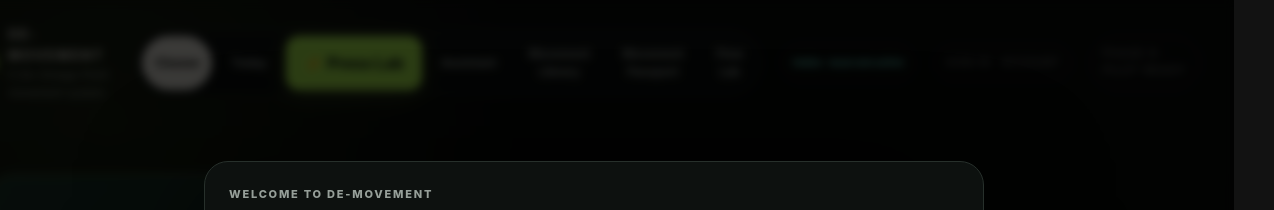
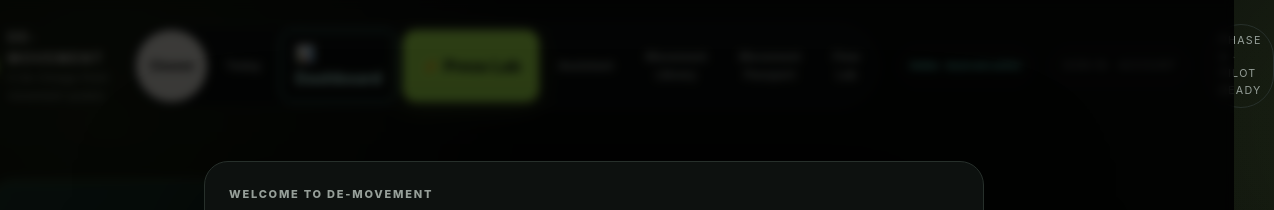
Before and after one commit to De-Omega-Point/De-Movement, a website with bundled scripts: page index.html in a window 1280 px wide. Shown: the top 210 px of the page, 46-1320 px from the left, 1274 px wide, since content can reach past the window. Built offline with nearby package versions, Linux system fonts and the light colour scheme.

Commit message:
Add unified training dashboard to main De-Movement navigation

```diff
--- a/index.html
+++ b/index.html
@@ -23,6 +23,7 @@
     <nav class="view-nav" aria-label="Product views">
       <button type="button" class="active" data-view-target="choose">Choose</button>
       <button type="button" data-view-target="training">Today</button>
+      <a class="dashboard-link" href="dashboard.html" style="display:inline-flex;align-items:center;justify-content:center;min-height:44px;padding:10px 14px;border:1px solid #70e6d2;border-radius:12px;color:#c5fff2;text-decoration:none;font-weight:800">📊 Dashboard</a>
       <a class="press-lab-link" href="press-lab/" aria-label="Open Press Lab twelve-week strength and handstand tracker">⚡ Press Lab</a>
       <button type="button" data-view-target="assistant">Assistant</button>
       <button type="button" data-view-target="library">Movement Library</button>
```
